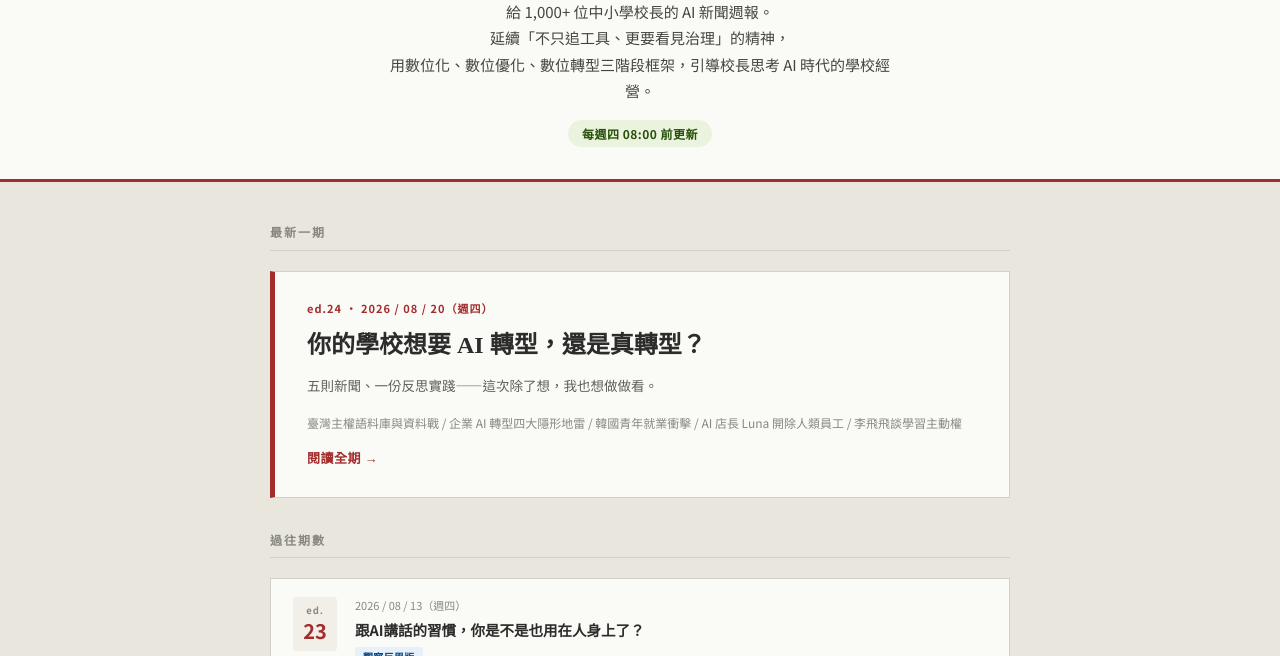
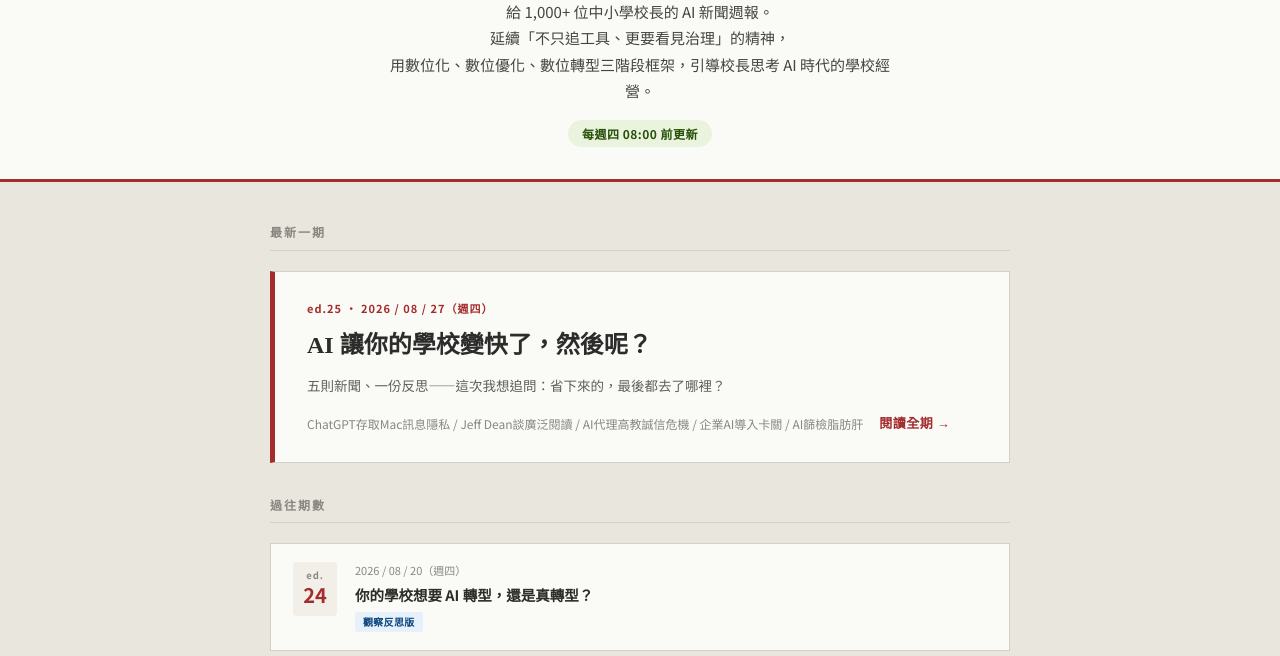
Before and after one commit to awspeng-png/the-one-ai, a plain HTML site: page index.html in a window 1280 px wide. Shown: the part 144-800 px from the top of the page. Drawn offline with Linux system fonts and the light colour scheme.

Commit message:
Add new issue details for ed.25 and update ed.24

```diff
--- a/index.html
+++ b/index.html
@@ -1,3 +1,4 @@
+
 
 
 <!DOCTYPE html>
@@ -227,12 +228,12 @@ footer {
 
   <p class="section-title">最新一期</p>
 
-  <a class="hero-card" href="ed-24.html">
-    <div class="hero-badge">ed.24 ・ 2026 / 08 / 20（週四）</div>
-    <div class="hero-title">你的學校想要 AI 轉型，還是真轉型？</div>
-    <div class="hero-lede">五則新聞、一份反思實踐——這次除了想，我也想做做看。</div>
+  <a class="hero-card" href="ed-25.html">
+    <div class="hero-badge">ed.25 ・ 2026 / 08 / 27（週四）</div>
+    <div class="hero-title">AI 讓你的學校變快了，然後呢？</div>
+    <div class="hero-lede">五則新聞、一份反思——這次我想追問：省下來的，最後都去了哪裡？</div>
     <div class="hero-meta">
-      <span class="hero-date">臺灣主權語料庫與資料戰 / 企業 AI 轉型四大隱形地雷 / 韓國青年就業衝擊 / AI 店長 Luna 開除人類員工 / 李飛飛談學習主動權</span>
+      <span class="hero-date">ChatGPT存取Mac訊息隱私 / Jeff Dean談廣泛閱讀 / AI代理高教誠信危機 / 企業AI導入卡關 / AI篩檢脂肪肝</span>
       <span class="read-btn">閱讀全期</span>
     </div>
   </a>
@@ -240,6 +241,15 @@ footer {
   <p class="section-title">過往期數</p>
 
   <div class="issues-grid">
+
+    <a class="issue-card" href="ed-24.html">
+      <div class="issue-num"><span class="ed">ed.</span><span class="num">24</span></div>
+      <div class="issue-info">
+        <div class="issue-date">2026 / 08 / 20（週四）</div>
+        <div class="issue-title">你的學校想要 AI 轉型，還是真轉型？</div>
+        <div class="issue-type"><span class="tag tag-thu">觀察反思版</span></div>
+      </div>
+    </a>
 
     <a class="issue-card" href="ed-23.html">
       <div class="issue-num"><span class="ed">ed.</span><span class="num">23</span></div>
```
